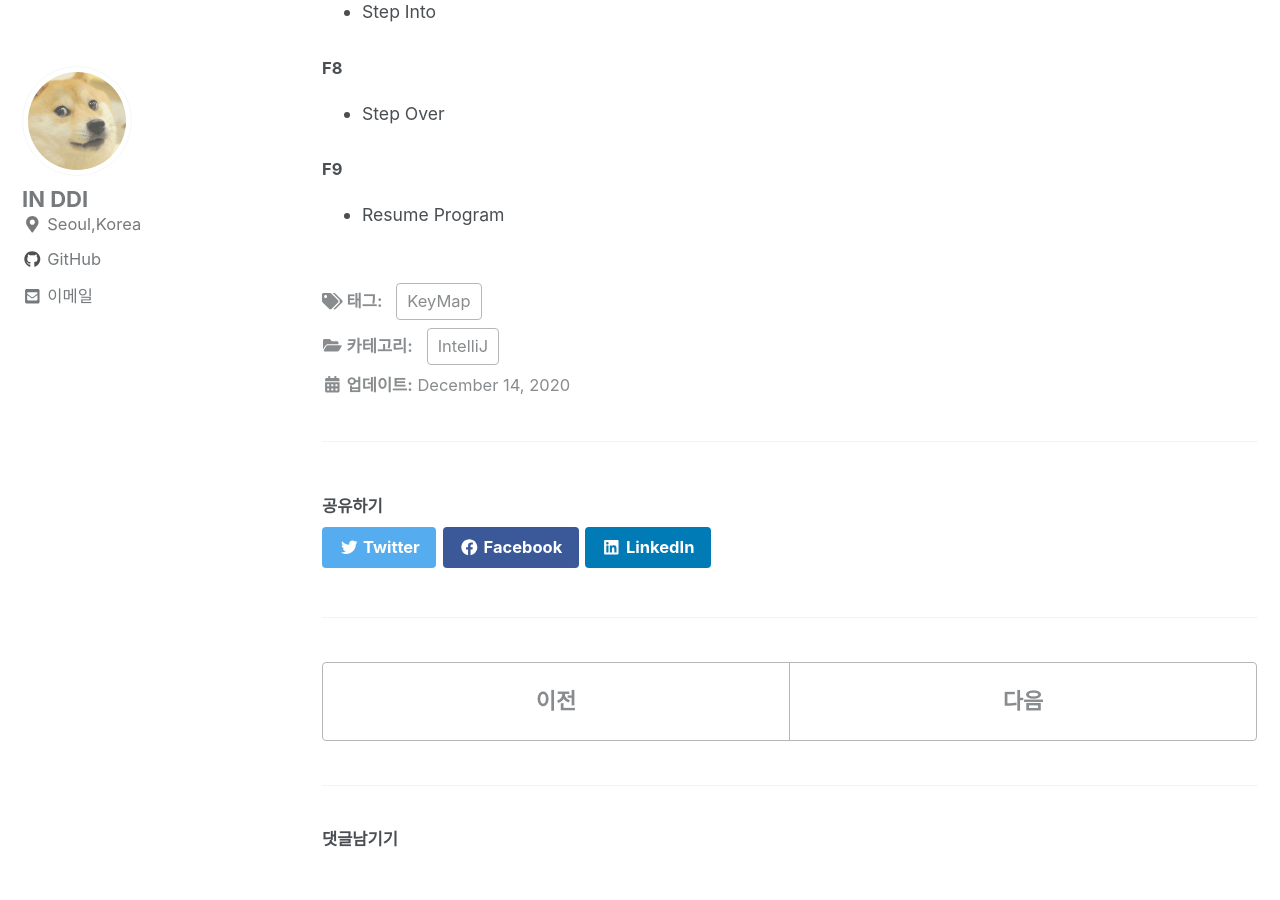
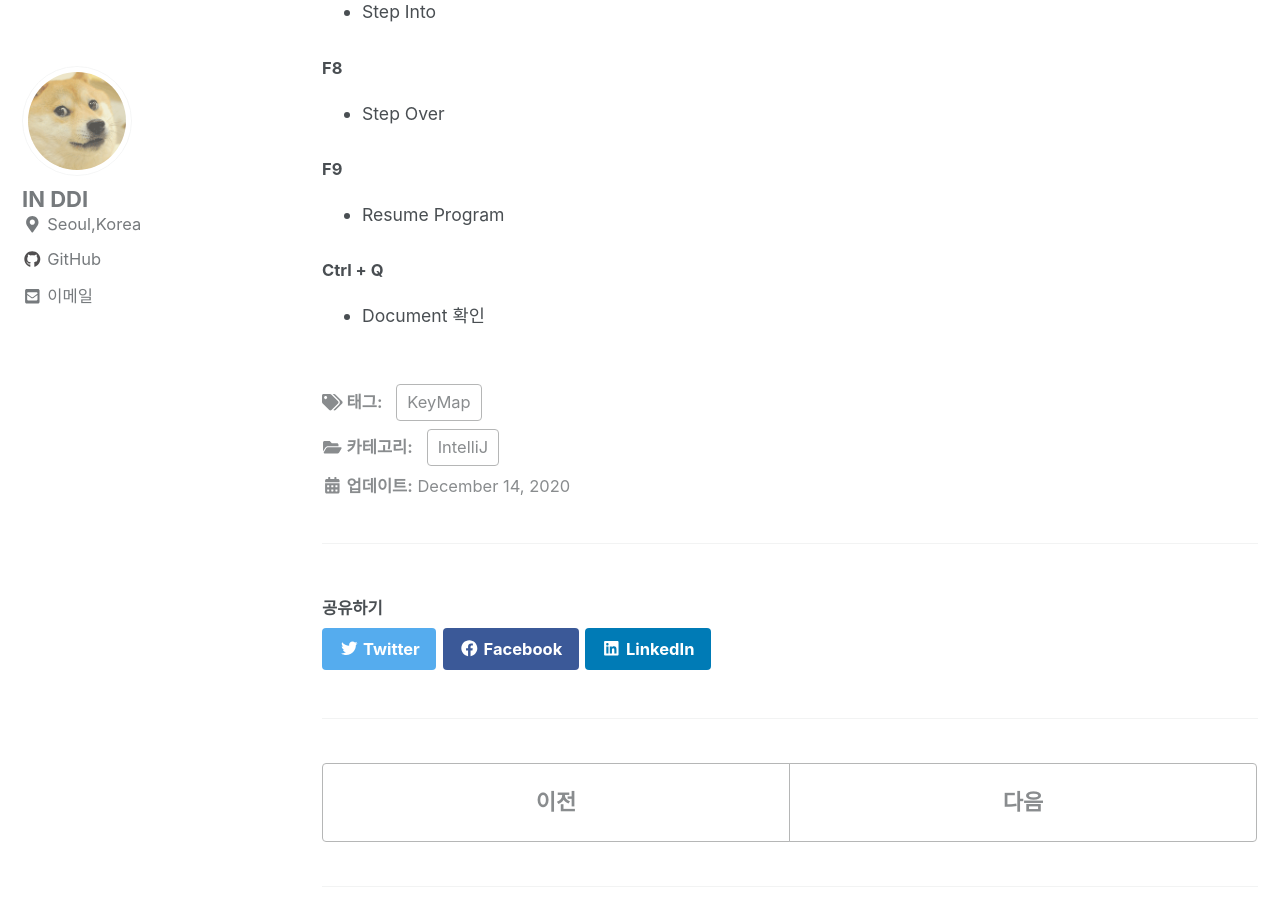
Before and after one commit to InSeok9068/inseok9068.github.io, a Jekyll site: the page built from _posts/intellij/2020-12-14-intellij-keymap.md, in a window 1280 px wide and 900 px high, scrolled down 3140 px. Built offline with Jekyll 4.4.1, drawn with Linux system fonts in a browser that asks for light colours; cached includes are drawn as plain includes; nearby versions of some CDN libraries; comment, search, counter and statistics services are not loaded.

Commit message:
IntelliJ 키맵 추가

```diff
--- a/_posts/intellij/2020-12-14-intellij-keymap.md
+++ b/_posts/intellij/2020-12-14-intellij-keymap.md
@@ -130,3 +130,7 @@ IntelliJ의 자주 사용하는 단축키를 메모 해놓으려고 한다.
 #### F9
 
 - Resume Program
+
+#### Ctrl + Q
+
+- Document 확인
```
